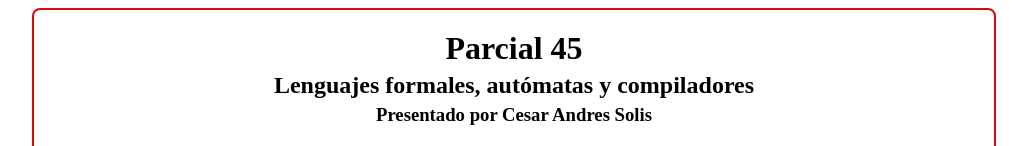
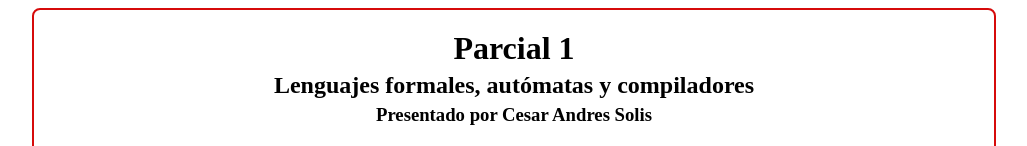
Before and after one commit to CessarSS/lab2_automatas, a plain HTML site: page index.html in a window 1280 px wide. Shown: the top 146 px of the page, without its empty margins (126-1153 px from the left). Drawn offline with Linux system fonts and the light colour scheme.

Commit message:
Update index.html

```diff
--- a/index.html
+++ b/index.html
@@ -12,7 +12,7 @@
   <body>
     <div class="container" id="contain">
       <div class="title">
-        <h1>Parcial 45</h1>
+        <h1>Parcial 1</h1>
         <h2>Lenguajes formales, autómatas y compiladores</h2>
         <h3>Presentado por Cesar Andres Solis</h3>
       </div>
```
